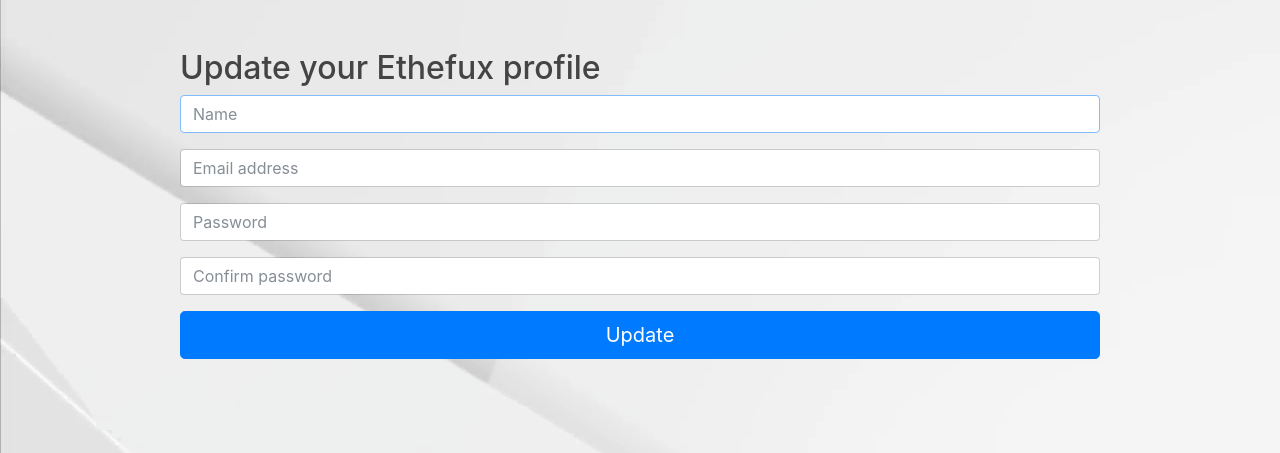
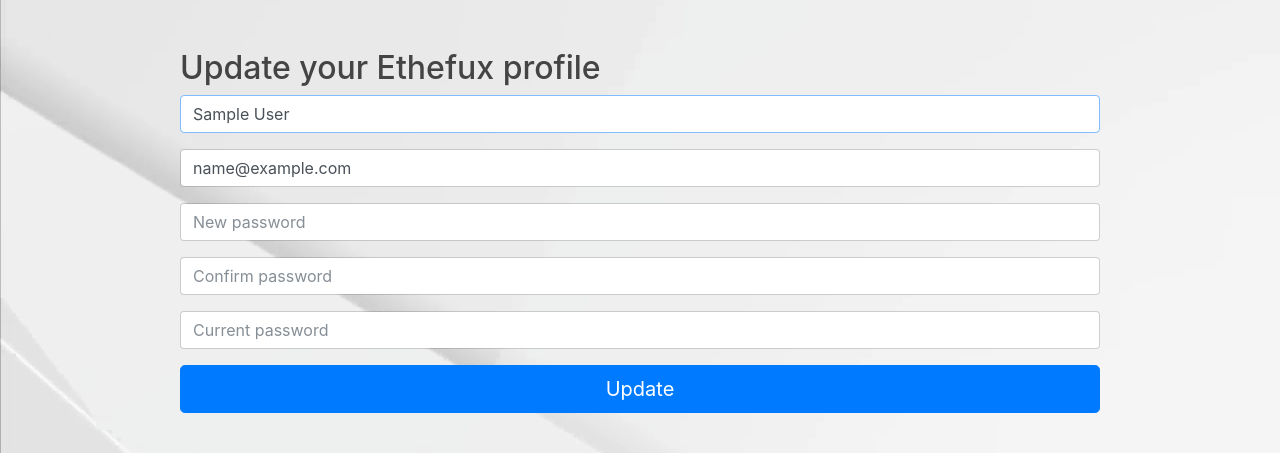
Before and after one commit to Iain530/Ethefux, a Django app: page /registration/update/ in a window 1280 px wide. Shown: the part 74-527 px from the top of the page. Run offline with Django 3.2, Linux system fonts and the light colour scheme; a user stored in the database is signed in; tables that the repository leaves empty hold one stand-in row (values such as "Sample post"); some libraries are stand-ins or nearby versions.

Commit message:
update profile works

```diff
--- a/ethefux/registration/forms.py
+++ b/ethefux/registration/forms.py
@@ -41,12 +41,16 @@
     email = forms.CharField(widget=forms.EmailInput(attrs={'class': 'form-control', 'placeholder':'Email address'}),
                             max_length=150, validators=[EmailValidator], label="Email")
 
-    password = forms.CharField(widget=forms.PasswordInput(attrs={'class': 'form-control', 'placeholder':'Password'}),
-                               max_length=150, min_length=10, validators=[PasswordValidator], label="Password")
+    new_password = forms.CharField(
+        widget=forms.PasswordInput(attrs={'class': 'form-control', 'placeholder':'New password'}), max_length=150, min_length=10,
+        validators=[PasswordValidator], label="New Password", required=False)
 
-    password_confirm = forms.CharField(
+    new_password_confirm = forms.CharField(
         widget=forms.PasswordInput(attrs={'class': 'form-control', 'placeholder':'Confirm password'}), max_length=150,
-        validators=[PasswordValidator], label="Confirm Password")
+        validators=[PasswordValidator], label="Confirm Password", required=False)
+
+    password = forms.CharField(widget=forms.PasswordInput(attrs={'class': 'form-control', 'placeholder':'Current password'}),
+                               max_length=150, validators=[PasswordValidator], label="Password")
 
     class Meta:
         fields = ('name', 'email', 'password')
--- a/ethefux/registration/views.py
+++ b/ethefux/registration/views.py
@@ -75,7 +75,9 @@
 
 @login_required
 def user_update(request):
-    user_form = UpdateForm()
+    user = request.user
+    user_profile = request.user.UserProfile
+    user_form = UpdateForm(initial={'name':user_profile.name, 'email':user.email})
 
     # If we are getting a new user
     if request.method == "POST":
@@ -86,29 +88,32 @@
             name = user_form.cleaned_data.get("name")
             email = user_form.cleaned_data.get("email")
             password = user_form.cleaned_data.get("password")
-            password_confirm = user_form.cleaned_data.get("password_confirm")
+            new_password = user_form.cleaned_data.get("new_password")
+            new_password_confirm = user_form.cleaned_data.get("new_password_confirm")
 
-            if password == password_confirm:
-                if email is not "":
-                    new_user, created = User.objects.get_or_create(username=email)
+            if email is not "":
+                if new_password == new_password_confirm:
+                    if authenticate(username=request.user.email, password=user_form.cleaned_data.get("password")):
 
+                        request.user.email = email
+                        request.user.username = email
+                        if new_password:
+                            request.user.set_password(new_password)
+                        request.user.save()
 
+                        profile = UserProfile.objects.get(user=request.user)
+                        profile.name = name
+                        profile.save()
 
-                    request.user.email = email
-                    request.user.set_password(password)
-                    request.user.save()
+                        login(request, request.user)
 
-                    profile = UserProfile.objects.get(user=request.user)
-
-                    profile.name = name
-                    profile.save()
-
-                    return HttpResponseRedirect(reverse("ethefux_app:account"))
+                        return HttpResponseRedirect(reverse("ethefux_app:account"))
+                    else:
+                        user_form.add_error('password', 'Incorrect password!')
                 else:
-                    user_form.add_error('email', 'Please enter a valid email!')
+                    user_form.add_error('new_password', 'Passwords do not match!')
             else:
-                user_form.add_error('password_confirm', 'Passwords do not match!')
-
+                user_form.add_error('email', 'Please enter a valid email!')
     return render(request, "registration/update.html", {"form": user_form})
 
 def user_logout(request):
--- a/ethefux/templates/base.html
+++ b/ethefux/templates/base.html
@@ -17,9 +17,6 @@
 
 	<!-- Bootstrap core CSS -->
 	<link href="http://v4-alpha.getbootstrap.com/dist/css/bootstrap.min.css" rel="stylesheet">
-	{% block css %}
-
-	{% endblock %}
 
 	<link href="{% static 'css/styles.css' %}" rel="stylesheet" />
 
--- a/ethefux/templates/registration/update.html
+++ b/ethefux/templates/registration/update.html
@@ -10,7 +10,7 @@
 
 	<div class="box_center">
 
-			<form id="registration_form" method="post" action="{% url 'registration:user_register' %}">
+			<form id="registration_form" method="post" action="{% url 'registration:user_update' %}">
 			<h2 class="form-signin-heading">Update your Ethefux profile</h2>
 				{% csrf_token %}
 				{% include "helpers/form.html" with submit_value="Update"%}
```
